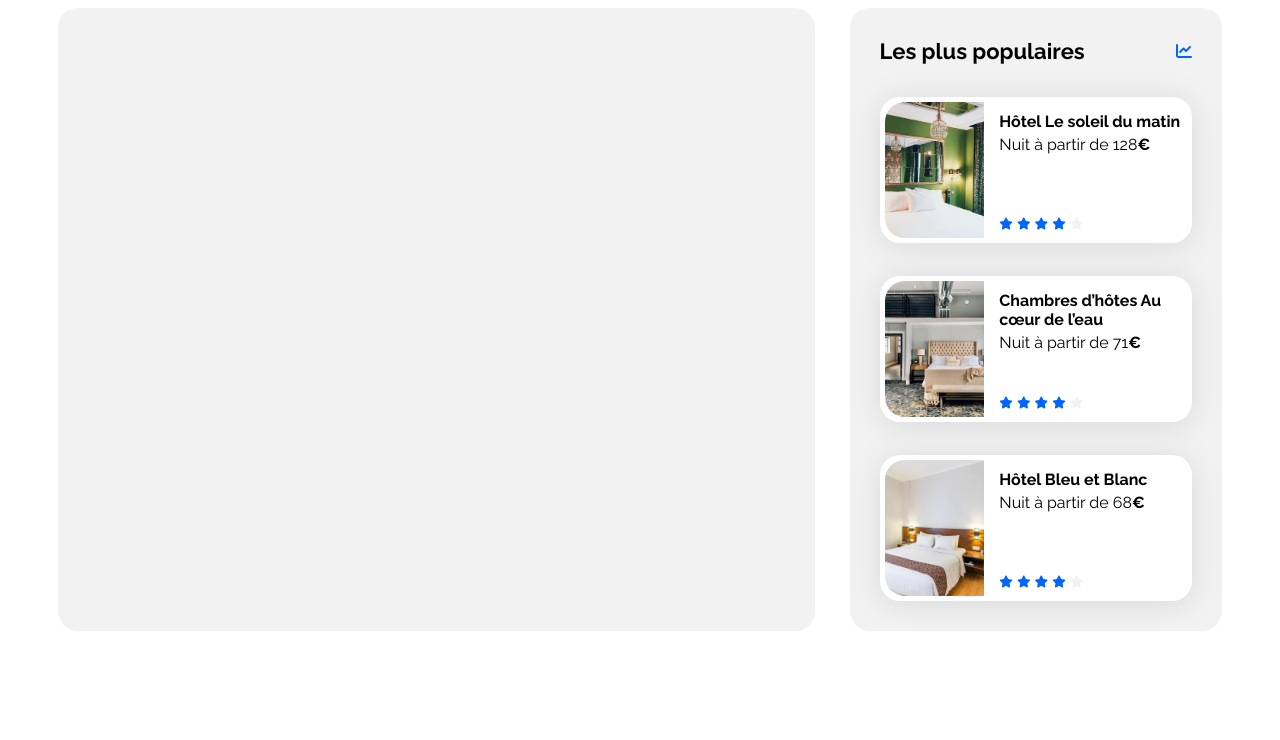
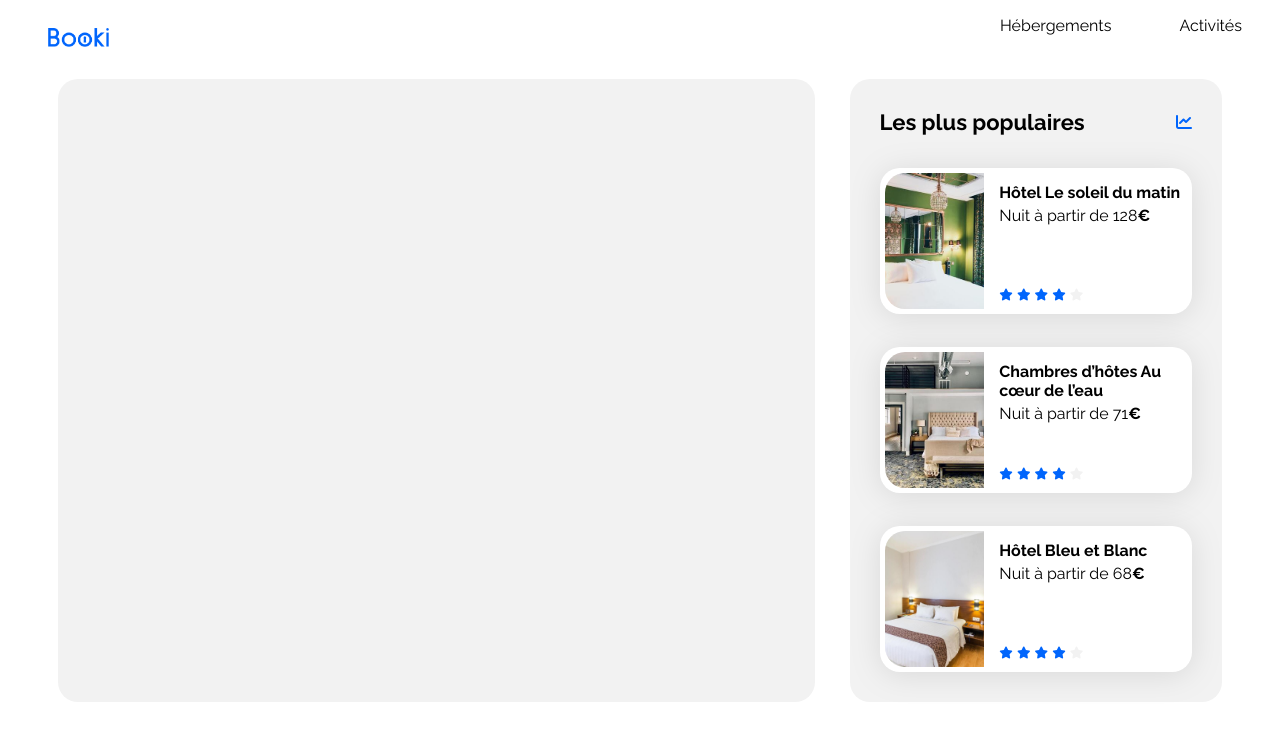
Before and after one commit to Timaa53/projet2_booki, a plain HTML site: page index.html in a window 1280 px wide. Drawn offline with Linux system fonts and the light colour scheme.

Commit message:
header terminé

```diff
--- a/css/style.css
+++ b/css/style.css
@@ -16,6 +16,8 @@
 body {
     display: flex;
     justify-content: center;
+    flex-direction: column;
+    margin-top: 0;
 }
 
 .main-container {
@@ -58,13 +60,51 @@ a {
     color: var(--main-bg-color)
 }
 
+/****** Header ******/
+
+.header-nav {
+    max-width: 1440px;
+    height: 79px;
+    display: flex;
+    flex-direction: row;
+    justify-content: space-between;
+}
+.header-nav nav{
+    display: flex;
+    flex-direction: row;
+    justify-content: center;
+    gap: 68px;
+    width: 23.9%;
+    height: 35px;
+}
+.header-nav nav a{
+    padding-top: 16px;
+}
+
+.booki-logo {
+    width: 11.2%;
+    display: flex;
+    justify-content: center;
+    align-items: center;
+}
+.booki-logo img{
+    width: 61.09px;
+    height: 19px;
+}
+
+.nav-link:hover {
+    color: var(--main-color);
+    border-top: 2px solid var(--main-color);
+}
+
+
 /****** Hebergements And Populaires ***********/
-.hebergements-and-populaires {
+#hebergements-and-populaires {
     display: flex;
     justify-content: space-between;
 }
 
-.hebergements-and-populaires section {
+#hebergements-and-populaires section {
     background-color: var(--main-bg-color);
     border-radius: 20px;
     padding: 30px;
@@ -129,7 +169,7 @@ a {
 /****** Media queries ***********/
 /* Medium devices (tablets, less/equal than 1024px) */
 @media (max-width: 1024px) {
-    .hebergements-and-populaires {
+    #hebergements-and-populaires {
         flex-direction: column;
     }
 
--- a/index.html
+++ b/index.html
@@ -12,13 +12,25 @@
         integrity="sha512-MV7K8+y+gLIBoVD59lQIYicR65iaqukzvf/nwasF0nqhPay5w/9lJmVM2hMDcnK1OnMGCdVK+iQrJ7lzPJQd1w=="
         crossorigin="anonymous" referrerpolicy="no-referrer" />
     <link rel="stylesheet" href="./css/style.css">
+    <link rel="icon" href="images/logo/logo_onglet_favicon-32x32.png" type="image/png">
 </head>
 
 <body>
+    <header class="header-nav">
+            <div class="booki-logo">
+                <a href="index.html">
+                <img src="/images/logo/Booki.png" alt="Logo booki" title="accueil">
+            </div>
+            </a>
+            <nav>
+                <a class="nav-link" href="#id-hebergements-and-populaires">Hébergements</a>
+                <a class="nav-link" href="#id-activites">Activités</a>
+            </nav>
+    </header>
     <div class="main-container">
-        <header></header>
+
         <main>
-            <div class="hebergements-and-populaires">
+            <div id="hebergements-and-populaires">
                 <section class="hebergements">
 
                 </section>
```
